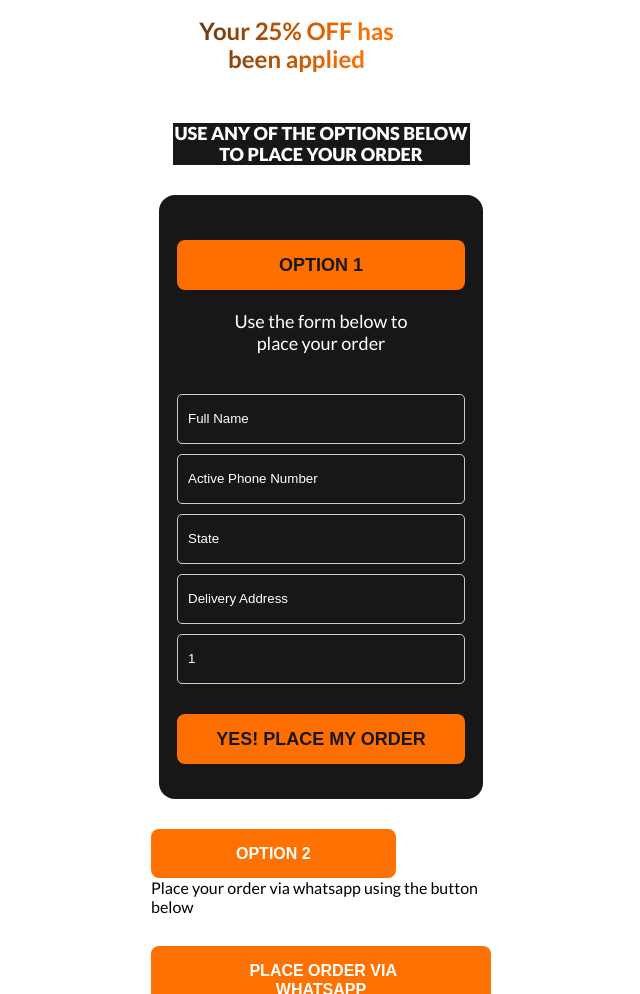
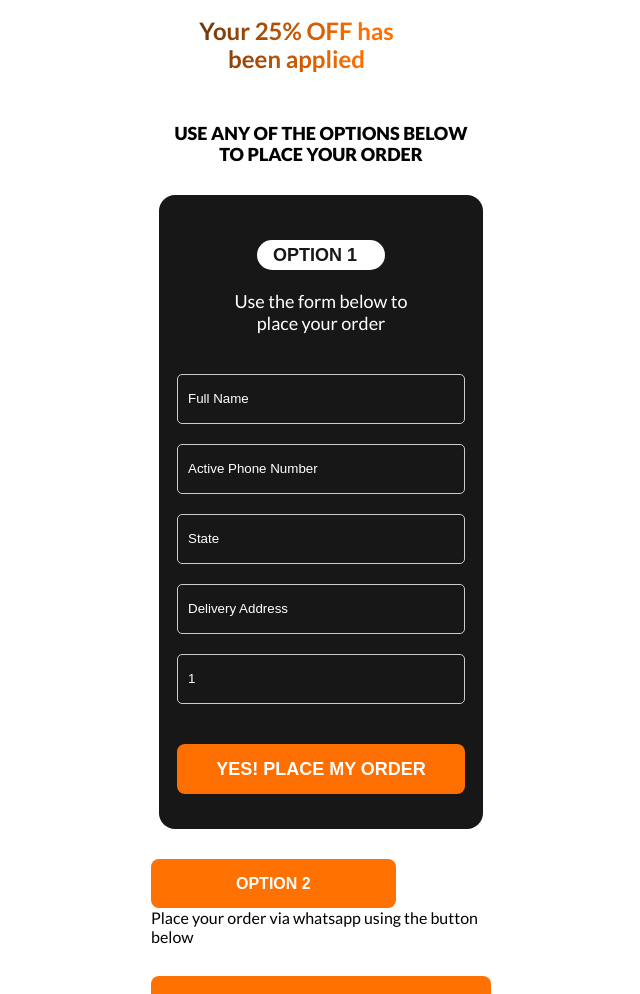
Before and after one commit to Olamiposi-cloud-coder/Ultra_Smartwatch, a plain HTML site: page index.html in a window 1280 px wide. Shown: the part 5473-6467 px from the top of the page, without its empty margins (319-959 px from the left). Drawn offline with Linux system fonts and the light colour scheme.

Commit message:
new commit

```diff
--- a/style.css
+++ b/style.css
@@ -572,9 +572,8 @@ button {
   line-height: 21px;
   letter-spacing: 0em;
   text-align: center;
-  background: linear-gradient(0deg, #171717, #171717),
+  color: linear-gradient(0deg, #171717, #171717),
     linear-gradient(0deg, rgba(0, 0, 0, 0.2), rgba(0, 0, 0, 0.2));
-  color: #fff;
 }
 
 .option-one {
@@ -590,7 +589,23 @@ button {
     linear-gradient(0deg, rgba(0, 0, 0, 0.2), rgba(0, 0, 0, 0.2));
 }
 
-.option-one button {
+.option-one button:first-child {
+  margin-bottom: 20px;
+  width: 128px;
+  height: 30px;
+  padding: 4px 16px 4px 16px;
+  border-radius: 100px;
+  gap: 10px;
+  font-size: 18px;
+  font-weight: 700;
+  line-height: 22px;
+  letter-spacing: 0em;
+  text-align: left;
+  color: #171717;
+  background: #FFFFFF;
+}
+
+.option-one button:last-child {
   margin-bottom: 20px;
   width: 288px; /* Set the width to match the form inputs */
   height: 50px;
@@ -601,7 +616,7 @@ button {
   line-height: 22px;
   letter-spacing: 0em;
   text-align: center;
-  color: #171717;
+  color: #FFFFFF;
   background: #FF6F00;
 }
 
@@ -632,6 +647,7 @@ select {
   background: none;
   color: #FFFFFF;
   height: 50px;
+  margin-bottom: 10px;
 }
 
 select {
```
